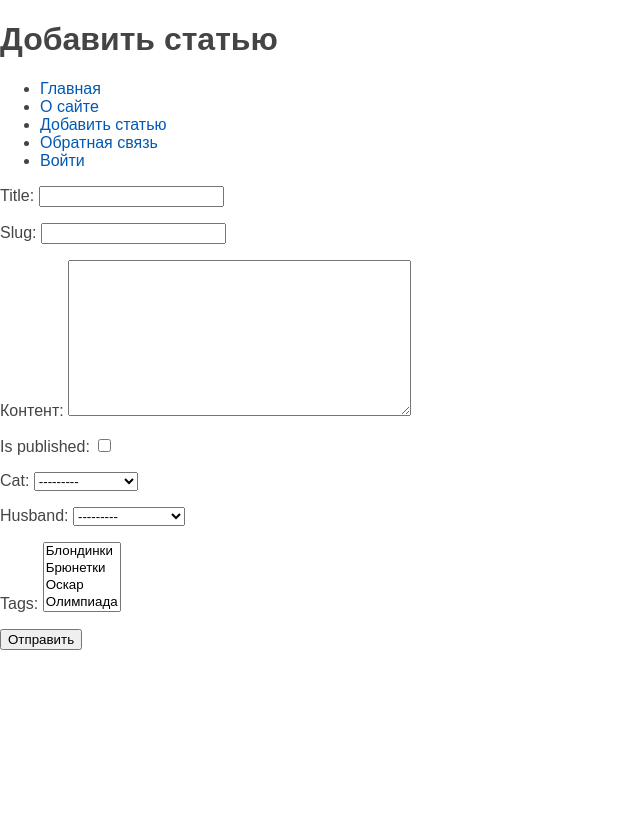
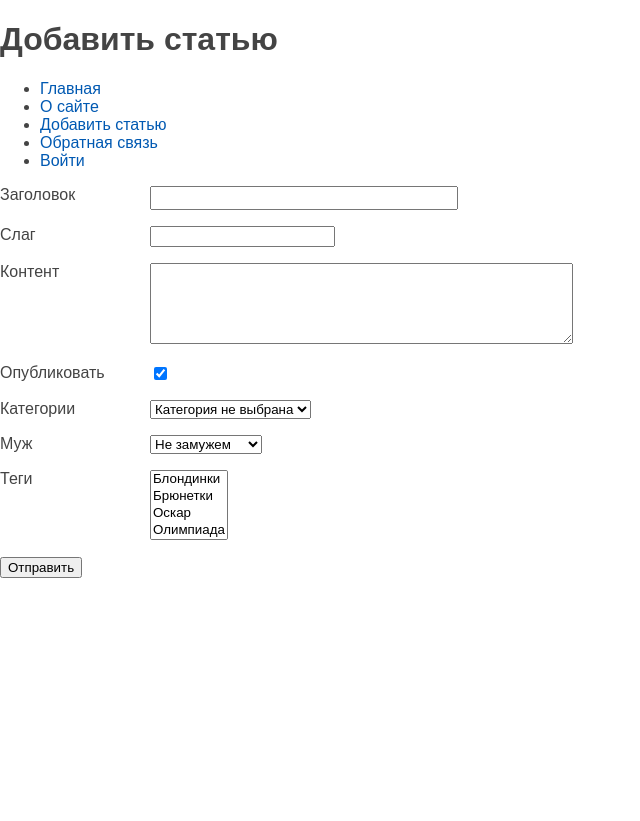
Before and after one commit to lamaInstagrama/sitewomen, a Django app: page /women/add_page/ in a window 1280 px wide. Shown: the whole page, without its empty margins (0-640 px from the left). Run offline with Django 4.2, Linux system fonts and the light colour scheme; data comes from the database, SQL or seed files in the repository.

Commit message:
Change forms in add_page.html

```diff
--- a/women/forms.py
+++ b/women/forms.py
@@ -3,10 +3,10 @@
 
 
 class AddPostForm(forms.Form):
-    title = forms.CharField(max_length=255)
-    slug = forms.SlugField(max_length=255)
-    content = forms.CharField(widget=forms.Textarea(), required=False, label='Контент')
-    is_published = forms.BooleanField(required=False)
-    cat = forms.ModelChoiceField(queryset=Category.objects.all())
-    husband = forms.ModelChoiceField(queryset=Husband.objects.all(), required=False)
-    tags = forms.ModelMultipleChoiceField(queryset=TagPost.objects.all())
+    title = forms.CharField(max_length=255, label='Заголовок', widget=forms.TextInput(attrs={'class': 'form-input'}))
+    slug = forms.SlugField(max_length=255, label='Слаг')
+    content = forms.CharField(widget=forms.Textarea(attrs={'cols': 50, 'rows': 5}), required=False, label='Контент')
+    is_published = forms.BooleanField(required=False, label='Опубликовать', initial=True)
+    cat = forms.ModelChoiceField(queryset=Category.objects.all(), label='Категории', empty_label='Категория не выбрана')
+    husband = forms.ModelChoiceField(queryset=Husband.objects.all(), required=False, label='Муж', empty_label='Не замужем')
+    tags = forms.ModelMultipleChoiceField(queryset=TagPost.objects.all(), label='Теги')
--- a/women/templates/women/add_page.html
+++ b/women/templates/women/add_page.html
@@ -8,7 +8,10 @@
 {{ block.super }}
 <form action="" method="post">
     {% csrf_token %}
-    {{ form.as_p }}
+    {% for f in form %}
+    <p><label class="form-label" for="{{ f.id_for_label }}">{{ f.label }}</label>{{ f }}</p>
+    <div class="form-error">{{ form.title.errors }}</div>
+    {% endfor %}
     <button type="submit">Отправить</button>
 </form>
 {% endblock %}
```
